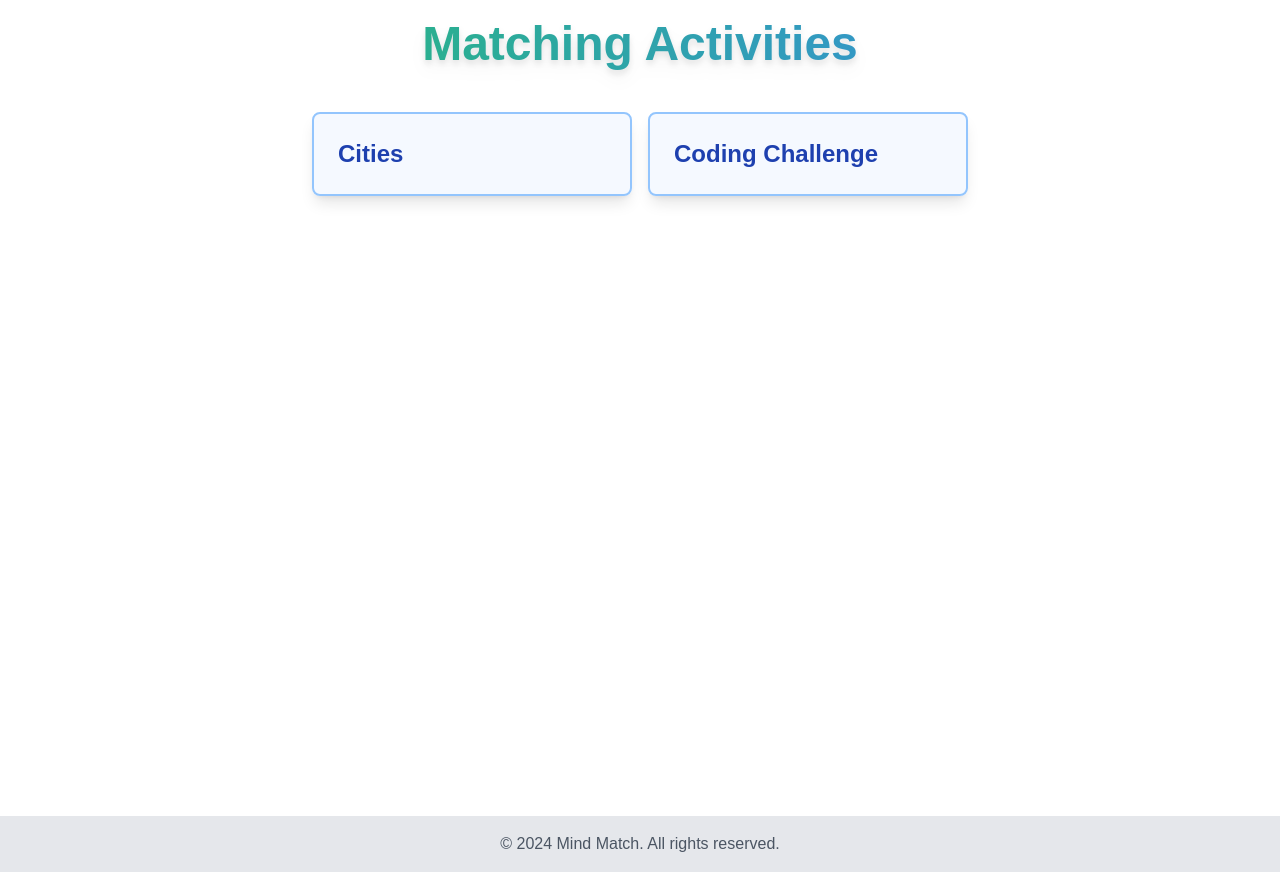
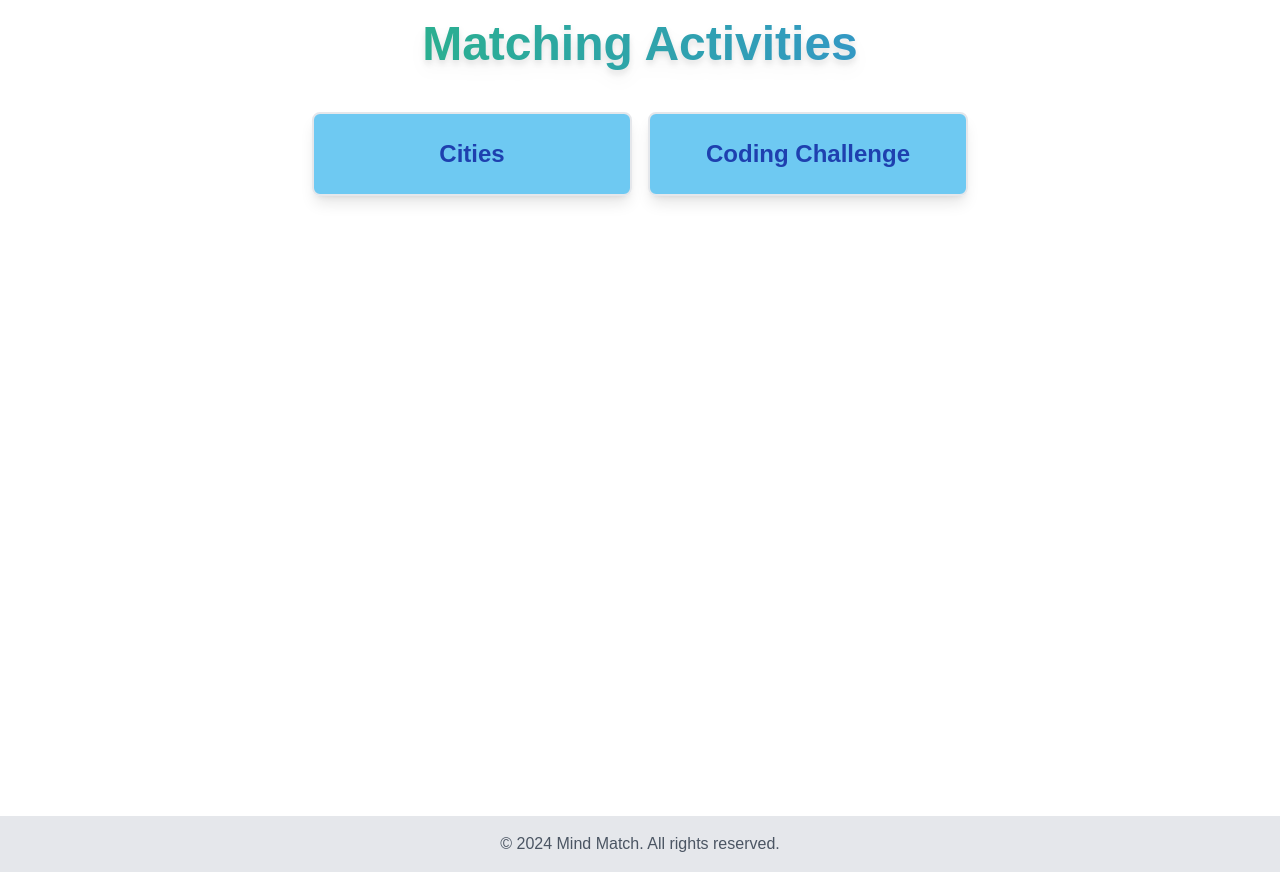
Before and after one commit to AAyinkx/Final-Project, a Next.js app: page /code in a window 1280 px wide. Built offline with nearby package versions, Linux system fonts and the light colour scheme; no server answers; a web font is replaced by a local one.

Commit message:
Added styles to matching quiz game

```diff
--- a/src/app/code/page.js
+++ b/src/app/code/page.js
@@ -6,17 +6,17 @@ export default function MatchingChallengesPage() {
         Matching Activities
       </h1>
       <div className="flex flex-row gap-4 m-4 flex-wrap justify-center ">
-        <div className="max-w-xs w-full bg-blue-50 bg-opacity-60 p-6 rounded-lg shadow-lg border-2 border-blue-300 transform transition-transform hover:scale-105 hover:shadow-xl">
+        <div className="max-w-xs w-full text-center bg-sky-500 hover:bg-sky-600 bg-opacity-60 p-6 rounded-lg shadow-lg border-2 transform transition-transform hover:scale-105 hover:shadow-xl">
           <Link
-            className="block text-2xl font-bold text-blue-800 hover:text-blue-400 transition duration-300"
-            href={`/code/cities`}
+            className="block text-2xl font-bold text-blue-800 transition duration-300 "
+            href={`/code/coding-challenge`}
           >
             Cities
           </Link>
         </div>
-        <div className="max-w-xs w-full bg-blue-50 bg-opacity-60 p-6 rounded-lg shadow-lg border-2 border-blue-300 transform transition-transform hover:scale-105 hover:shadow-xl">
+        <div className="max-w-xs w-full text-center bg-sky-500 hover:bg-sky-600 bg-opacity-60 p-6 rounded-lg shadow-lg border-2 transform transition-transform hover:scale-105 hover:shadow-xl">
           <Link
-            className="block text-2xl font-bold text-blue-800 hover:text-blue-400 transition duration-300"
+            className="block text-2xl font-bold text-blue-800 transition duration-300 "
             href={`/code/coding-challenge`}
           >
             Coding Challenge
--- a/src/app/quiz-categories/page.js
+++ b/src/app/quiz-categories/page.js
@@ -9,10 +9,13 @@ export default function QuizCategoriesPage() {
       <div className="grid grid-cols-1 sm:grid-cols-2 md:grid-cols-3 lg:grid-cols-4 gap-4">
         {quizCategories.categories.map((category) => (
           <div
-            className="place-content-center text-center bg-sky-500 hover:bg-sky-600 rounded-md p-4 font-bold"
+            className="text-center place-content-center bg-sky-500 hover:bg-sky-600 bg-opacity-60 p-4 rounded-lg shadow-lg border-2 transform transition-transform hover:scale-105 hover:shadow-xl"
             key={category.id}
           >
-            <Link href={`/quiz-categories/${category.id}`}>
+            <Link
+              className="block  font-bold text-blue-800 transition duration-300 "
+              href={`/quiz-categories/${category.id}`}
+            >
               {category.name}
             </Link>
           </div>
```
